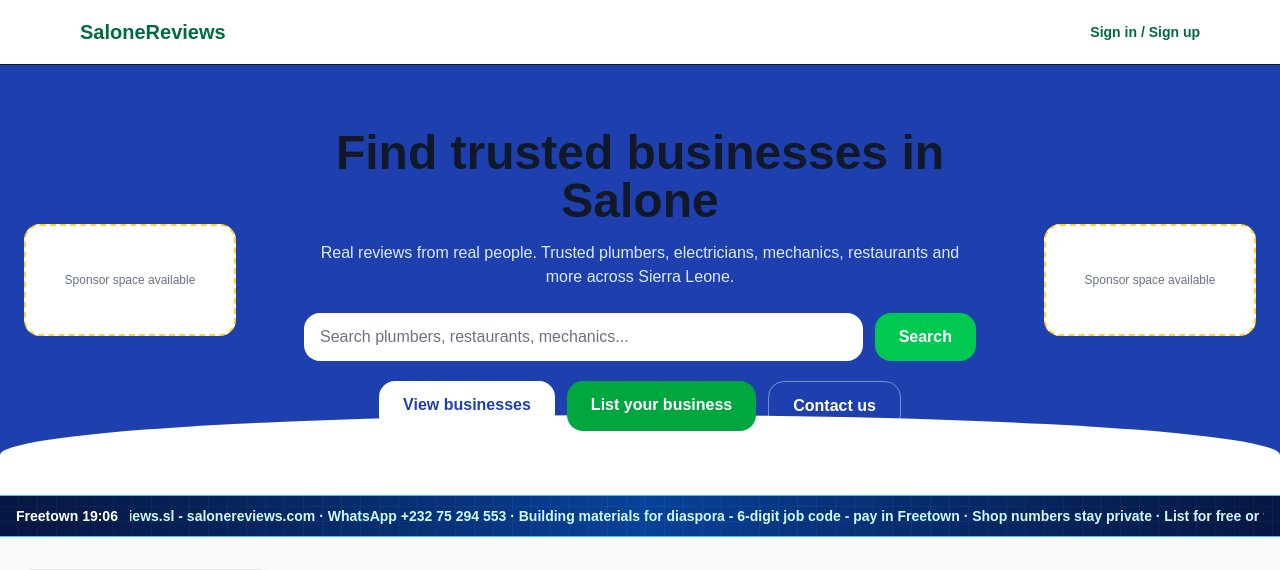
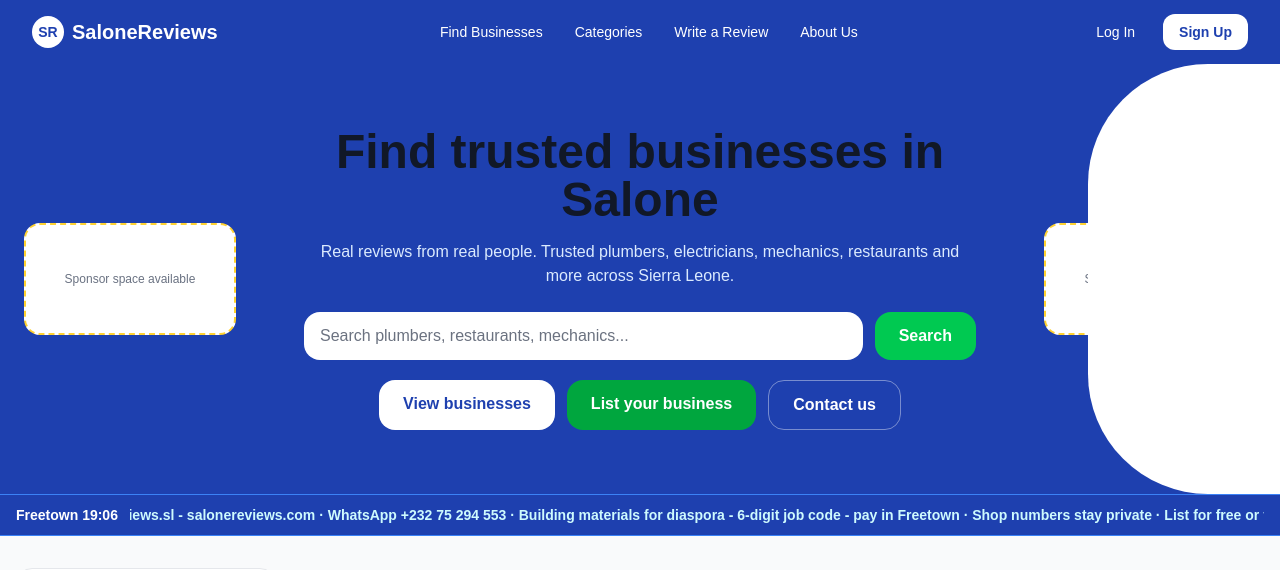
Before and after one commit to haroldbarber18/salone-reviews, a Next.js app: page / in a window 1280 px wide. Shown: the top 570 px of the page. Built offline with nearby package versions, Linux system fonts and the light colour scheme; no server answers; the database is empty.

Commit message:
Remove green top bar - Navbar fully blue + right-edge curve

```diff
--- a/app/page.tsx
+++ b/app/page.tsx
@@ -527,7 +527,7 @@ export default function HomePage() {
       <Navbar />
 
       <main className="flex-1">
-        {/* Blue header with curved bottom — Option C */}
+        {/* Blue header — curve only on the right edge */}
         <section className="relative bg-[#1E40AF] text-white overflow-hidden">
           <div className="grid grid-cols-1 lg:grid-cols-[260px_1fr_260px] items-stretch">
             <div className="order-2 lg:order-1 flex items-center justify-center p-6">
@@ -581,11 +581,11 @@ export default function HomePage() {
             </div>
           </div>
 
-          {/* Curved bottom edge of blue */}
-          <div className="absolute bottom-0 left-0 right-0 h-12 md:h-20 bg-white rounded-t-[50%] md:rounded-t-[60%]" />
+          {/* Curve only on the right edge of the blue */}
+          <div className="absolute top-0 right-0 bottom-0 w-32 md:w-48 bg-white rounded-l-[80px] md:rounded-l-[120px] pointer-events-none" />
         </section>
 
-        <div className="sr-bluebar text-white">
+        <div className="sr-bluebar text-white bg-[#1E40AF]">
           <div className="max-w-7xl mx-auto px-3 sm:px-4 py-2 flex items-center gap-3">
             <p className="shrink-0 text-xs sm:text-sm font-semibold">
               Freetown {freetownClock || "--:--"}
@@ -612,13 +612,9 @@ export default function HomePage() {
             animation: sr-marquee 28s linear infinite;
           }
           .sr-bluebar {
-            background:
-              linear-gradient(90deg, rgba(8,24,72,0.55), rgba(0,80,180,0.25), rgba(8,24,72,0.55)),
-              repeating-linear-gradient(90deg, transparent, transparent 18px, rgba(80,180,255,0.12) 18px, rgba(80,180,255,0.12) 19px),
-              repeating-linear-gradient(0deg, transparent, transparent 14px, rgba(80,180,255,0.1) 14px, rgba(80,180,255,0.1) 15px),
-              linear-gradient(90deg, #06143a, #0b3d91, #06143a);
-            border-top: 1px solid #3ec6ff;
-            border-bottom: 1px solid #3ec6ff;
+            background: #1E40AF;
+            border-top: 1px solid #3b82f6;
+            border-bottom: 1px solid #3b82f6;
           }
         `}</style>
 
--- a/components/Navbar.tsx
+++ b/components/Navbar.tsx
@@ -1,96 +1,62 @@
 "use client";
-import { useEffect, useState } from "react";
+
 import Link from "next/link";
-import { useRouter } from "next/navigation";
-import { auth } from "@/lib/firebase";
-import { onAuthStateChanged, signOut, type User } from "firebase/auth";
-import { isAdminEmail } from "@/lib/roles";
+import { useState } from "react";
 
 export default function Navbar() {
-  const router = useRouter();
-  const [user, setUser] = useState<User | null>(null);
-  const [loading, setLoading] = useState(true);
-  const [menuOpen, setMenuOpen] = useState(false);
-
-  useEffect(() => {
-    const unsub = onAuthStateChanged(auth, (u) => {
-      setUser(u);
-      setLoading(false);
-    });
-    return () => unsub();
-  }, []);
-
-  const handleLogout = async () => {
-    setMenuOpen(false);
-    await signOut(auth);
-    router.push("/");
-  };
-
-  const isAdmin = isAdminEmail(user?.email);
+  const [open, setOpen] = useState(false);
 
   return (
-    <header className="bg-white border-b sticky top-0 z-40">
-      <div className="max-w-6xl mx-auto px-4 h-16 flex items-center justify-between">
-        <Link href="/" className="flex items-center gap-2">
-          <span className="text-xl font-bold text-[#006B3F]">SaloneReviews</span>
-        </Link>
+    <header className="bg-[#1E40AF] text-white">
+      <div className="max-w-7xl mx-auto px-4 sm:px-6 lg:px-8">
+        <div className="flex items-center justify-between h-16">
+          <Link href="/" className="flex items-center gap-2 font-bold text-xl">
+            <span className="bg-white text-[#1E40AF] rounded-full w-8 h-8 flex items-center justify-center text-sm font-bold">
+              SR
+            </span>
+            SaloneReviews
+          </Link>
 
-        <div className="flex items-center gap-4">
-          {loading ? (
-            <span className="text-sm text-gray-400">...</span>
-          ) : user ? (
-            <div className="relative">
-              <button
-                type="button"
-                onClick={() => setMenuOpen((o) => !o)}
-                className="flex items-center gap-2 text-sm font-medium text-gray-700 hover:text-[#006B3F]"
-              >
-                <span className="w-8 h-8 rounded-full bg-[#006B3F] text-white grid place-items-center text-xs font-bold">
-                  {(user.displayName || user.email || "U").charAt(0).toUpperCase()}
-                </span>
-                <span className="hidden sm:inline">
-                  {user.displayName?.split(" ")[0] || "Account"}
-                </span>
-              </button>
+          <nav className="hidden md:flex items-center gap-8 text-sm font-medium">
+            <Link href="/explore" className="hover:text-green-300">Find Businesses</Link>
+            <Link href="/categories" className="hover:text-green-300">Categories</Link>
+            <Link href="/write-review" className="hover:text-green-300">Write a Review</Link>
+            <Link href="/about" className="hover:text-green-300">About Us</Link>
+          </nav>
 
-              {menuOpen && (
-                <div className="absolute right-0 mt-2 w-48 bg-white border rounded-xl shadow-lg py-2 z-50">
-                  {isAdmin && (
-                    <Link
-                      href="/admin"
-                      onClick={() => setMenuOpen(false)}
-                      className="block px-4 py-2 text-sm hover:bg-gray-50"
-                    >
-                      Admin
-                    </Link>
-                  )}
-                  <Link
-                    href="/staff"
-                    onClick={() => setMenuOpen(false)}
-                    className="block px-4 py-2 text-sm hover:bg-gray-50"
-                  >
-                    IT Staff
-                  </Link>
-                  <button
-                    type="button"
-                    onClick={handleLogout}
-                    className="w-full text-left px-4 py-2 text-sm text-red-600 hover:bg-gray-50"
-                  >
-                    Log out
-                  </button>
-                </div>
-              )}
-            </div>
-          ) : (
+          <div className="hidden md:flex items-center gap-3">
+            <Link href="/login" className="px-4 py-2 text-sm">Log In</Link>
             <Link
-              href="/login"
-              className="text-sm font-semibold text-[#006B3F] hover:underline"
+              href="/signup"
+              className="bg-white text-[#1E40AF] px-4 py-2 rounded-xl text-sm font-semibold"
             >
-              Sign in / Sign up
+              Sign Up
             </Link>
-          )}
+          </div>
+
+          <button className="md:hidden" onClick={() => setOpen(!open)}>
+            <svg className="w-6 h-6" fill="none" stroke="currentColor" viewBox="0 0 24 24">
+              <path strokeLinecap="round" strokeLinejoin="round" strokeWidth={2} d="M4 6h16M4 12h16M4 18h16" />
+            </svg>
+          </button>
         </div>
       </div>
+
+      {open && (
+        <div className="md:hidden px-4 pb-4 space-y-3 bg-[#1E40AF]">
+          <Link href="/explore" className="block py-2">Find Businesses</Link>
+          <Link href="/categories" className="block py-2">Categories</Link>
+          <Link href="/write-review" className="block py-2">Write a Review</Link>
+          <Link href="/about" className="block py-2">About Us</Link>
+          <Link href="/login" className="block py-2">Log In</Link>
+          <Link
+            href="/signup"
+            className="block py-2 bg-white text-[#1E40AF] text-center rounded-xl font-semibold"
+          >
+            Sign Up
+          </Link>
+        </div>
+      )}
     </header>
   );
 }
```
